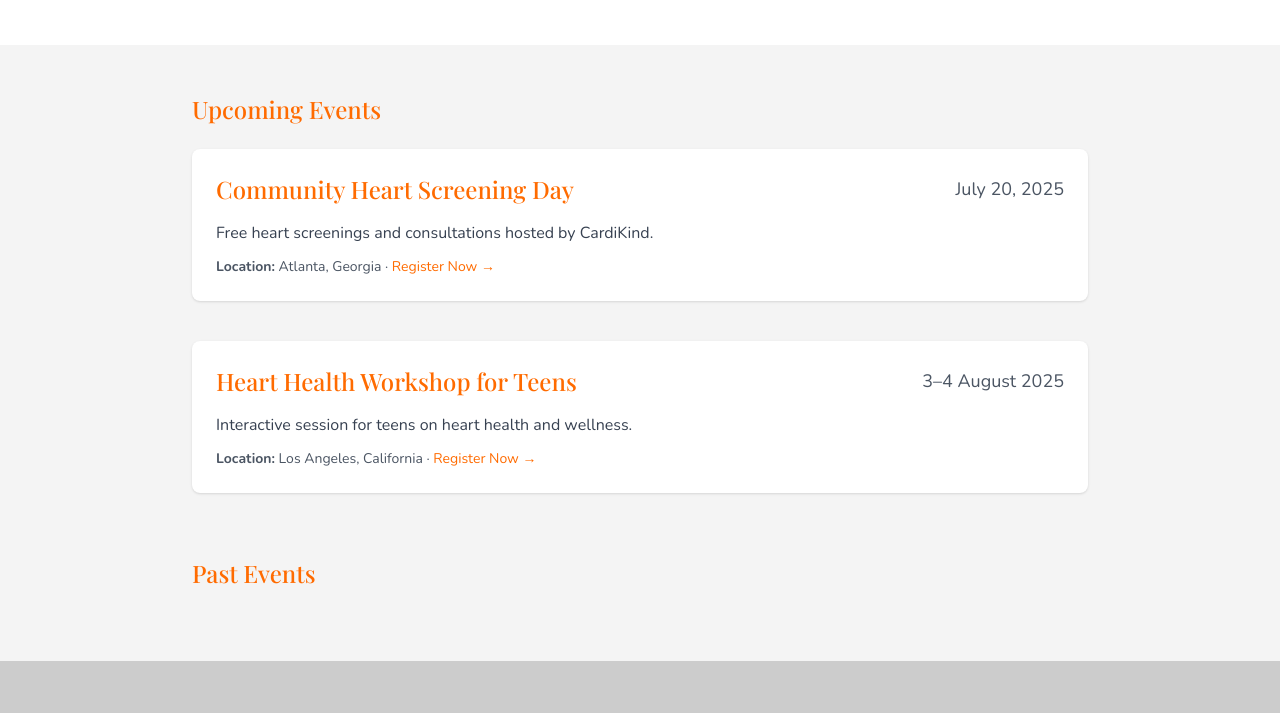
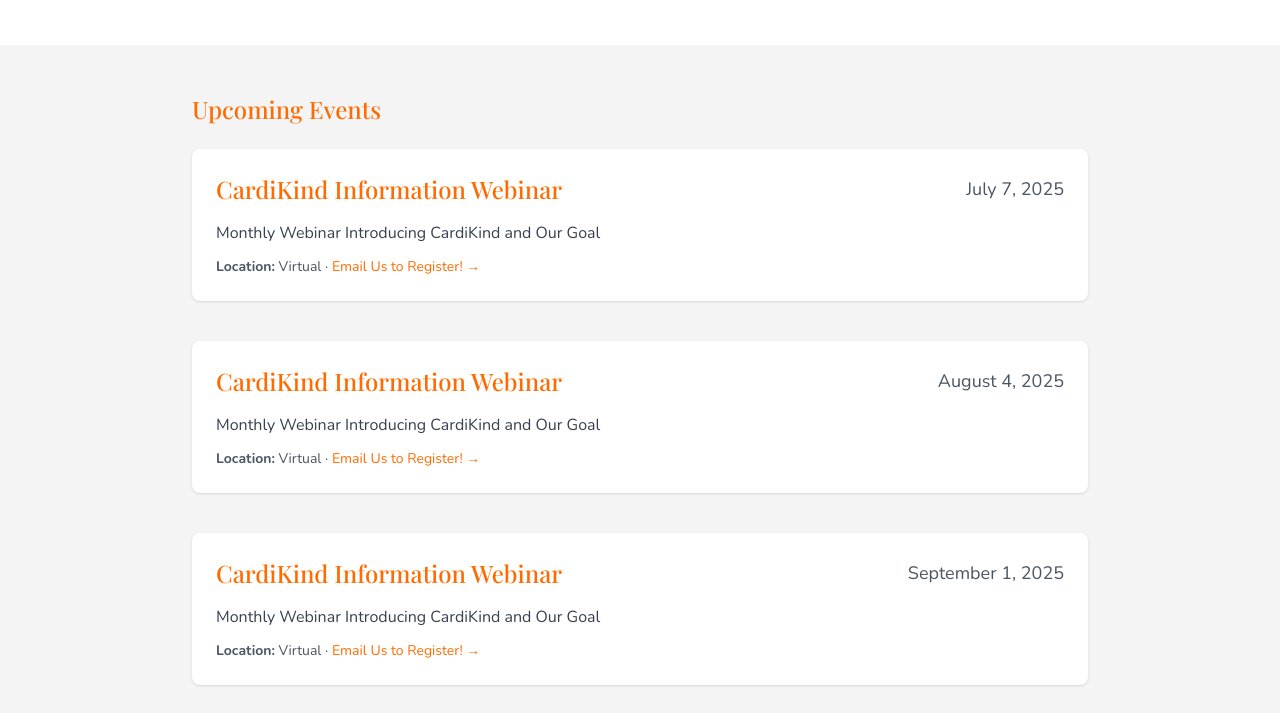
Before and after one commit to aidenc08/CardiKind, a plain HTML site: page events.html in a window 1280 px wide. Shown: the part 239-952 px from the top of the page. Drawn offline with nearby package versions, Linux system fonts and the light colour scheme.

Commit message:
Updated actual events + new home page

```diff
--- a/events.html
+++ b/events.html
@@ -73,32 +73,38 @@
   fetch('events.json')
     .then(res => res.json())
     .then(events => {
-      events
-        .sort((a, b) => new Date(a.startDate) - new Date(b.startDate))
-        .forEach(event => {
+      const upcomingEvents = [];
+      const pastEvents = [];
+
+      events.forEach(event => {
         const start = new Date(event.startDate);
         const end = new Date(event.endDate);
         const isPast = end < today;
-          const container = isPast ? pastContainer : upcomingContainer;
+        (isPast ? pastEvents : upcomingEvents).push({ ...event, start, end });
+      });
 
-          // Format logic
-          const options = { year: 'numeric', month: 'long', day: 'numeric' };
-          let dateDisplay = '';
+      // Sort upcoming by start date (asc)
+      upcomingEvents.sort((a, b) => a.start - b.start);
+      // Sort past by end date (desc)
+      pastEvents.sort((a, b) => b.end - a.end);
 
-          if (
-            start.toDateString() === end.toDateString()
-          ) {
-            dateDisplay = start.toLocaleDateString(undefined, options);
+      const formatDate = (date) =>
+        date.toLocaleDateString("en-US", { year: "numeric", month: "long", day: "numeric" });
+
+      const buildCard = ({ title, description, location, url, cta, start, end }) => {
+        let dateDisplay = "";
+        if (start.toDateString() === end.toDateString()) {
+          dateDisplay = formatDate(start);
         } else {
-            const sameMonth = start.getMonth() === end.getMonth();
+          const sameMonth = start.getMonth() === end.getMonth() && start.getFullYear() === end.getFullYear();
           const sameYear = start.getFullYear() === end.getFullYear();
 
-            if (sameMonth && sameYear) {
-              dateDisplay = `${start.getDate()}–${end.getDate()} ${start.toLocaleDateString(undefined, { month: 'long', year: 'numeric' })}`;
+          if (sameMonth) {
+            dateDisplay = `${start.toLocaleDateString("en-US", { month: "long", day: "numeric" })}–${end.getDate()}, ${start.getFullYear()}`;
           } else if (sameYear) {
-              dateDisplay = `${start.toLocaleDateString(undefined, { month: 'short', day: 'numeric' })} – ${end.toLocaleDateString(undefined, { month: 'short', day: 'numeric', year: 'numeric' })}`;
+            dateDisplay = `${start.toLocaleDateString("en-US", { month: "long", day: "numeric" })} – ${end.toLocaleDateString("en-US", { month: "long", day: "numeric" })}, ${start.getFullYear()}`;
           } else {
-              dateDisplay = `${start.toLocaleDateString(undefined, options)} – ${end.toLocaleDateString(undefined, options)}`;
+            dateDisplay = `${formatDate(start)} – ${formatDate(end)}`;
           }
         }
 
@@ -107,16 +113,24 @@
 
         card.innerHTML = `
           <div class="flex flex-col md:flex-row justify-between md:items-center mb-4">
-              <h3 class="text-2xl font-heading text-primary mb-2 md:mb-0">${event.title}</h3>
+            <h3 class="text-2xl font-heading text-primary mb-2 md:mb-0">${title}</h3>
             <span class="text-gray-600 text-lg">${dateDisplay}</span>
           </div>
-            <p class="text-gray-700 mb-3">${event.description}</p>
+          <p class="text-gray-700 mb-3">${description}</p>
           <p class="text-sm text-gray-600">
-              <span class="font-semibold">Location:</span> ${event.location} ·
-              <a href="${event.url}" class="text-primary hover:underline">${event.cta} →</a>
+            <span class="font-semibold">Location:</span> ${location} ·
+            <a href="${url}" class="text-primary hover:underline">${cta} →</a>
           </p>
         `;
-          container.appendChild(card);
+        return card;
+      };
+
+      upcomingEvents.forEach(event => {
+        upcomingContainer.appendChild(buildCard(event));
+      });
+
+      pastEvents.forEach(event => {
+        pastContainer.appendChild(buildCard(event));
       });
     })
     .catch(error => {
@@ -125,5 +139,6 @@
     });
 </script>
 
+
 </body>
 </html>
--- a/events.json
+++ b/events.json
@@ -1,20 +1,155 @@
 [
   {
-    "title": "Community Heart Screening Day",
-    "startDate": "2025-07-20",
-    "endDate": "2025-07-20",
-    "location": "Atlanta, Georgia",
-    "description": "Free heart screenings and consultations hosted by CardiKind.",
-    "url": "#",
-    "cta": "Register Now"
+    "title": "CardiKind Information Webinar",
+    "startDate": "2024-11-03",
+    "endDate": "2024-11-03",
+    "location": "Virtual",
+    "description": "Monthly Webinar Introducing CardiKind and Our Goal",
+    "url": "cardikind.org/contact",
+    "cta": "Email Us For Access to the Slides!"
   },
   {
-    "title": "Heart Health Workshop for Teens",
-    "startDate": "2025-08-03",
+    "title": "CardiKind Information Webinar",
+    "startDate": "2024-12-01",
+    "endDate": "2024-12-01",
+    "location": "Virtual",
+    "description": "Monthly Webinar Introducing CardiKind and Our Goal",
+    "url": "cardikind.org/contact",
+    "cta": "Email Us For Access to the Slides!"
+  },
+  {
+    "title": "CardiKind Information Webinar",
+    "startDate": "2025-01-07",
+    "endDate": "2024-01-07",
+    "location": "Virtual",
+    "description": "Monthly Webinar Introducing CardiKind and Our Goal",
+    "url": "cardikind.org/contact",
+    "cta": "Email Us For Access to the Slides!"
+  },
+  {
+    "title": "CardiKind Information Webinar",
+    "startDate": "2025-02-04",
+    "endDate": "2024-02-04",
+    "location": "Virtual",
+    "description": "Monthly Webinar Introducing CardiKind and Our Goal",
+    "url": "cardikind.org/contact",
+    "cta": "Email Us For Access to the Slides!"
+  },
+  {
+    "title": "CardiKind Information Webinar",
+    "startDate": "2025-03-03",
+    "endDate": "2025-03-03",
+    "location": "Virtual",
+    "description": "Monthly Webinar Introducing CardiKind and Our Goal",
+    "url": "cardikind.org/contact",
+    "cta": "Email Us For Access to the Slides!"
+  },
+  {
+    "title": "CardiKind Information Webinar",
+    "startDate": "2025-04-07",
+    "endDate": "2024-04-07",
+    "location": "Virtual",
+    "description": "Monthly Webinar Introducing CardiKind and Our Goal",
+    "url": "cardikind.org/contact",
+    "cta": "Email Us For Access to the Slides!"
+  },
+  {
+    "title": "CardiKind Information Webinar",
+    "startDate": "2025-05-05",
+    "endDate": "2024-05-05",
+    "location": "Virtual",
+    "description": "Monthly Webinar Introducing CardiKind and Our Goal",
+    "url": "cardikind.org/contact",
+    "cta": "Email Us For Access to the Slides!"
+  },
+  {
+    "title": "CardiKind Information Webinar",
+    "startDate": "2025-06-02",
+    "endDate": "2025-06-02",
+    "location": "Virtual",
+    "description": "Monthly Webinar Introducing CardiKind and Our Goal",
+    "url": "cardikind.org/contact",
+    "cta": "Email Us For Access to the Slides!"
+  },
+  {
+    "title": "CardiKind Information Webinar",
+    "startDate": "2025-07-07",
+    "endDate": "2025-07-07",
+    "location": "Virtual",
+    "description": "Monthly Webinar Introducing CardiKind and Our Goal",
+    "url": "cardikind.org/contact",
+    "cta": "Email Us to Register!"
+  },
+  {
+    "title": "CardiKind Information Webinar",
+    "startDate": "2025-08-04",
     "endDate": "2025-08-04",
-    "location": "Los Angeles, California",
-    "description": "Interactive session for teens on heart health and wellness.",
-    "url": "#",
-    "cta": "Register Now"
+    "location": "Virtual",
+    "description": "Monthly Webinar Introducing CardiKind and Our Goal",
+    "url": "cardikind.org/contact",
+    "cta": "Email Us to Register!"
+  },
+  {
+    "title": "CardiKind Information Webinar",
+    "startDate": "2025-09-01",
+    "endDate": "2025-09-01",
+    "location": "Virtual",
+    "description": "Monthly Webinar Introducing CardiKind and Our Goal",
+    "url": "cardikind.org/contact",
+    "cta": "Email Us to Register!"
+  },
+  {
+    "title": "CardiKind Information Webinar",
+    "startDate": "2025-10-06",
+    "endDate": "2025-10-06",
+    "location": "Virtual",
+    "description": "Monthly Webinar Introducing CardiKind and Our Goal",
+    "url": "cardikind.org/contact",
+    "cta": "Email Us to Register!"
+  },
+  {
+    "title": "CardiKind Information Webinar",
+    "startDate": "2025-11-03",
+    "endDate": "2025-11-03",
+    "location": "Virtual",
+    "description": "Monthly Webinar Introducing CardiKind and Our Goal",
+    "url": "cardikind.org/contact",
+    "cta": "Email Us to Register!"
+  },
+  {
+    "title": "CardiKind Information Webinar",
+    "startDate": "2025-12-01",
+    "endDate": "2025-12-01",
+    "location": "Virtual",
+    "description": "Monthly Webinar Introducing CardiKind and Our Goal",
+    "url": "cardikind.org/contact",
+    "cta": "Email Us to Register!"
+  },
+  {
+    "title": "SAHC Telethon",
+    "startDate": "2024-12-01",
+    "endDate": "2024-12-31",
+    "location": "Virtual",
+    "description": "CardiKind Assists in the Annual South Asian Heart Center Telethon!",
+    "url": "https://southasianheartcenter.org/donate-now",
+    "cta": "Donate Now!"
+  },
+  {
+    "title": "SAHC Telethon",
+    "startDate": "2025-12-01",
+    "endDate": "2025-12-31",
+    "location": "Virtual",
+    "description": "CardiKind Assists in the Annual South Asian Heart Center Telethon!",
+    "url": "https://southasianheartcenter.org/donate-now",
+    "cta": "Donate Now!"
+  },
+  {
+    "title": "AHA Telethon",
+    "startDate": "2025-05-01",
+    "endDate": "2025-05-01",
+    "location": "Virtual",
+    "description": "CardiKind Will be Assisting With the American Heart Assocation Telethon!",
+    "url": "https://www.wrdw.com/2025/04/21/finding-solutions-american-heart-association-telethon-supports-cpr-training/",
+    "cta": "Donate Now!"
   }
 ]
```
Also changed, not shown: blog.html (+4 -4 lines), contact.html (+4 -3 lines), index.html (+122 -9 lines). Lines whose indentation alone changed are shown as unchanged.
